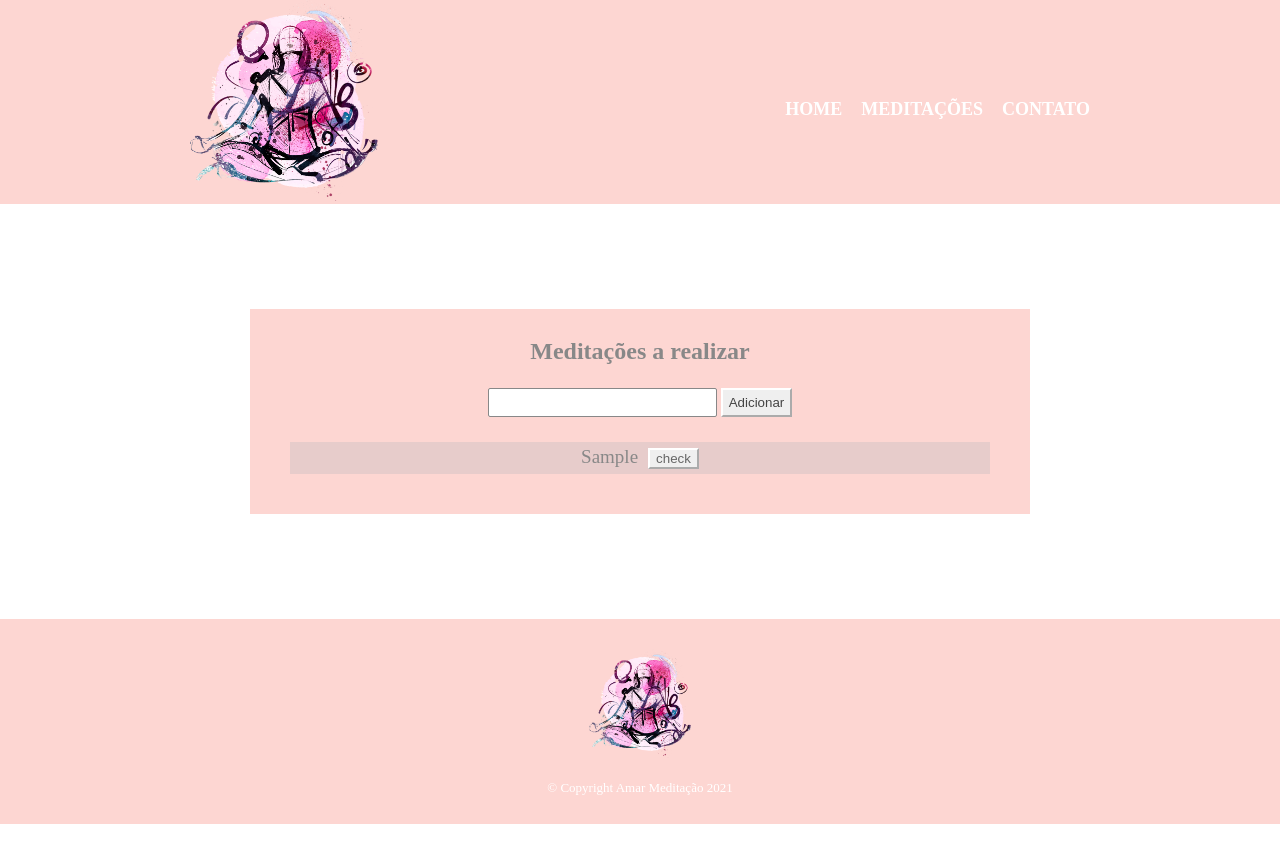
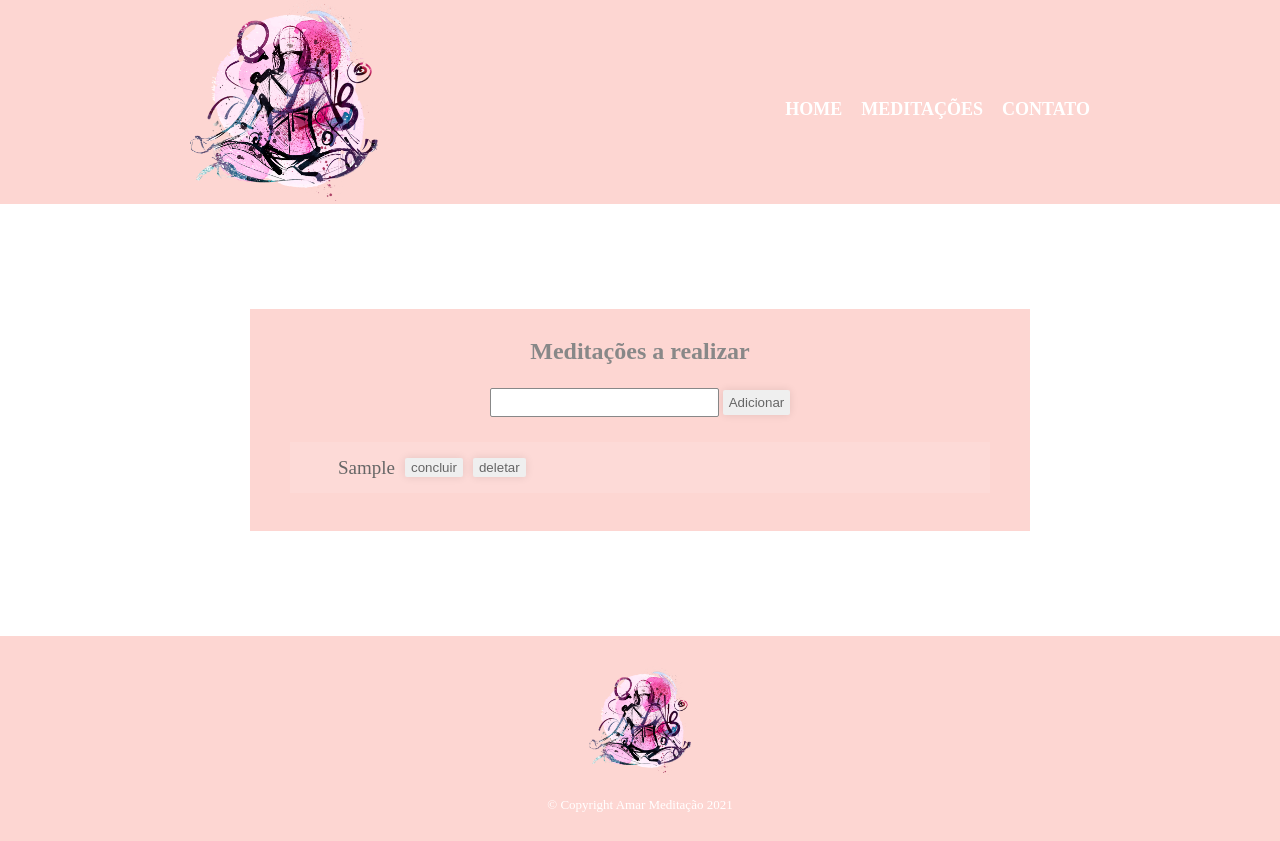
Before and after one commit to viviandhj/certificard, a plain HTML site: page meditacao/lista.html in a window 1280 px wide. Both pictures are taken after typing "Sample" into the empty fields and a click on the input "Adicionar". Drawn offline with Linux system fonts and the light colour scheme.

Commit message:
To do List

```diff
--- /dev/null
+++ b/meditacao/componentes/concluiTarefa.js
@@ -0,0 +1,26 @@
+
+const BotaoConclui = () => {
+
+    const botaoConclui = document.createElement("button")
+
+    botaoConclui.addEventListener("click", concluirTarefa)
+
+    botaoConclui.classList.add("check-button")
+
+    botaoConclui.innerText = "concluir"
+
+    return botaoConclui  // ?? pra que serve isso????
+}
+
+
+
+const concluirTarefa = (evento) => {  // ?? o q sigifica esse evento???
+    const botaoConclui = evento.target  // botaoConclui = botao
+    // Isso está me falando qual o alvo do evento, ou seja, quando eu clicar, eu quero saber em quem eu cliquei.
+
+    const tarefaCompleta = botaoConclui.parentElement  // li
+
+    tarefaCompleta.classList.toggle("done")  // o toggle me devolve um Booleano verdadeiro ou falso. No nosso caso, vai ser se eu tiver clicado ou não.
+}
+
+export default BotaoConclui
--- /dev/null
+++ b/meditacao/componentes/deletaTarefa.js
@@ -0,0 +1,26 @@
+
+const BotaoDeleta = () => {
+    const botaoDeleta = document.createElement("button")
+
+    botaoDeleta.innerText = "deletar"
+
+    botaoDeleta.classList.add("delete-button")
+
+    botaoDeleta.addEventListener("click", deletarTarefa)
+
+    return botaoDeleta
+}
+
+
+const deletarTarefa = (evento)=> {
+    const botaoDeleta = evento.target
+
+    const tarefaCompleta = botaoDeleta.parentElement
+
+    tarefaCompleta.remove()  // NÃO ESQUECER OS PARENTESES !!!
+
+    return botaoDeleta
+
+}
+
+export default BotaoDeleta
--- a/meditacao/lista.html
+++ b/meditacao/lista.html
@@ -30,7 +30,7 @@
                     <input type="submit" value="Adicionar" class="input-button" data-form-button>
                 </form>
 
-                <ul data-ul>
+                <ul data-list>
 
                 </ul>
 
@@ -41,7 +41,7 @@
             <img src="small-image.png">
             <p class="copyright">&copy; Copyright Amar Meditação 2021</p>
         </footer>
-        <script src="listaDeMeditacoes.js"></script>
+        <script type="module" src="listaDeMeditacoesMain.js"></script>
     </body>
 </html>
 
--- a/meditacao/listaDeMeditacoes.js
+++ /dev/null
@@ -1,48 +0,0 @@
-
-const novaMeditacao = document.querySelector("[data-form-button]")
-
-novaMeditacao.addEventListener("click", (evento) => {
-
-    evento.preventDefault()
-
-    const input = document.querySelector("[data-form-input]")
-    const conteudo = input.value
-
-
-   // const meditacao = document.querySelector("[data-task]")
-   // meditacao.innerHTML = conteudo
-
-    const ul = document.querySelector("[data-ul]")
-
-    const li = document.createElement("li")
-
-    li.classList.add("meditations-to-do")
-
-    li.innerHTML = conteudo
-
-    ul.appendChild(li)
-    li.appendChild(BotaoConclui())
-
-
-   // console.log(conteudo)
-
-    input.value = " "
-
- })
-
-
-const BotaoConclui = ()=> {
-
-    const botaoConclui = document.createElement("button")
-
-    botaoConclui.classList.add("check-button")
-
-    botaoConclui.innerText = "check"
-
-    botaoConclui.addEventListener("click", ()=> {
-        console.log("fui clicado")
-    })
-
-    return botaoConclui
-
-}
--- /dev/null
+++ b/meditacao/listaDeMeditacoesMain.js
@@ -0,0 +1,30 @@
+
+import BotaoConclui from "./componentes/concluiTarefa.js"
+import BotaoDeleta from "./componentes/deletaTarefa.js"
+
+        const criarTarefa = (evento)=>{ // ?? o q sigifica esse evento ???
+
+            evento.preventDefault()
+            const input = document.querySelector("[data-form-input]")
+            const valor = input.value
+
+            const tarefa = document.createElement("li")
+            tarefa.classList.add("task")
+
+            const lista = document.querySelector("[data-list]") // ul
+
+            lista.appendChild(tarefa)
+
+            const conteudo = `<p class="content">${valor}</p>`
+
+            tarefa.innerHTML = conteudo
+
+            tarefa.appendChild(BotaoConclui()) // coloquei em cima do lista.appendChild(tarefa) e não funcionou, troquei pra aqui e funcionou.
+            tarefa.appendChild(BotaoDeleta())
+
+            input.value = " "
+        }
+
+        const novaTarefa = document.querySelector("[data-form-button]")
+
+        novaTarefa.addEventListener("click", criarTarefa)
--- a/meditacao/style.css
+++ b/meditacao/style.css
@@ -195,9 +195,14 @@ td, th {
 }
 
 .input-button {
-   color: #444444;
-   padding: 5px 6px;
-   border-color: #FFFFFF;
+    border: none;
+    box-shadow: 0 0 8px rgb(0 0 0 / 10%);
+    outline: none;
+    border-radius: 2px;
+    cursor: pointer;
+    padding: 5px 6px;
+    color: #666666;
+
 }
 
 .input-text {
@@ -214,18 +219,70 @@ td, th {
 
 }
 
-.meditations-to-do {
+li {
+    list-style-type: none;
+}
+
+
+.task {
     font-size: 19px;
     color: #888888;
     margin: 10px;
     list-style-type: none;
     background: #d4c5c588;
     padding: 5px 0;
+
 }
 
 .check-button {
     margin-left: 10px;
     color: #666666;
     border-color: #FFFFFF;
+}
 
-}
+.task {
+    background-color: rgba(255, 255, 255, 0.1);
+    color: #666666;
+    display: flex;
+
+    margin-bottom: 0.5rem;
+    padding: 1rem 3rem;
+  }
+
+  .check-button, .delete-button {
+    color: #666666;
+    border: none;
+    box-shadow: 0 0 8px rgba(0, 0, 0, 0.1);
+    outline: none;
+    border-radius: 2px;
+    cursor: pointer;
+    margin-right: 10px;
+  }
+
+
+
+  .task.done .check-button {
+    background-color: #46494C;
+    color: #F6F1D1;
+  }
+
+  .check-icon {
+    display: block;
+    padding: 1px;
+    width: 10px;
+    height: 10px;
+    background-color: transparent;
+    border-radius: 50%;
+  }
+
+  .task.done .check-icon {
+    background-color: #0B2027;
+  }
+
+  .content {
+    margin: 0;
+  }
+
+  .task.done .content {
+    text-decoration: line-through;
+  }
```
